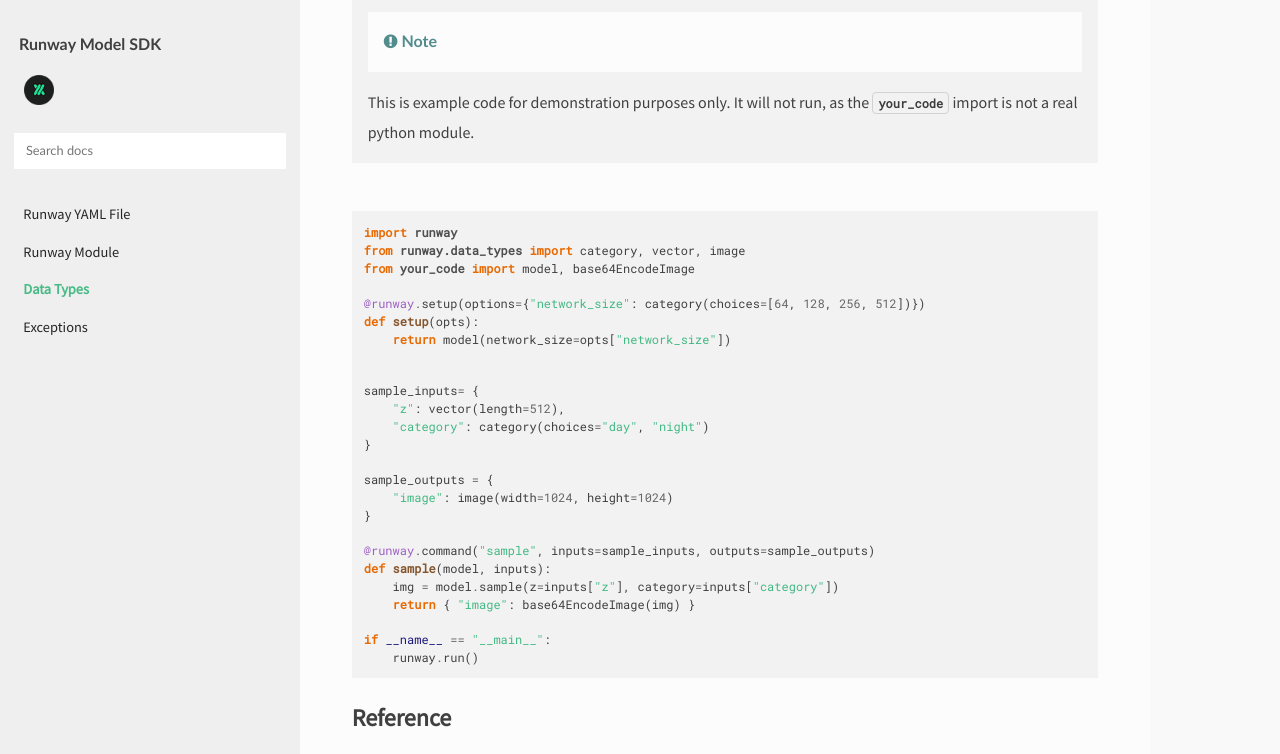
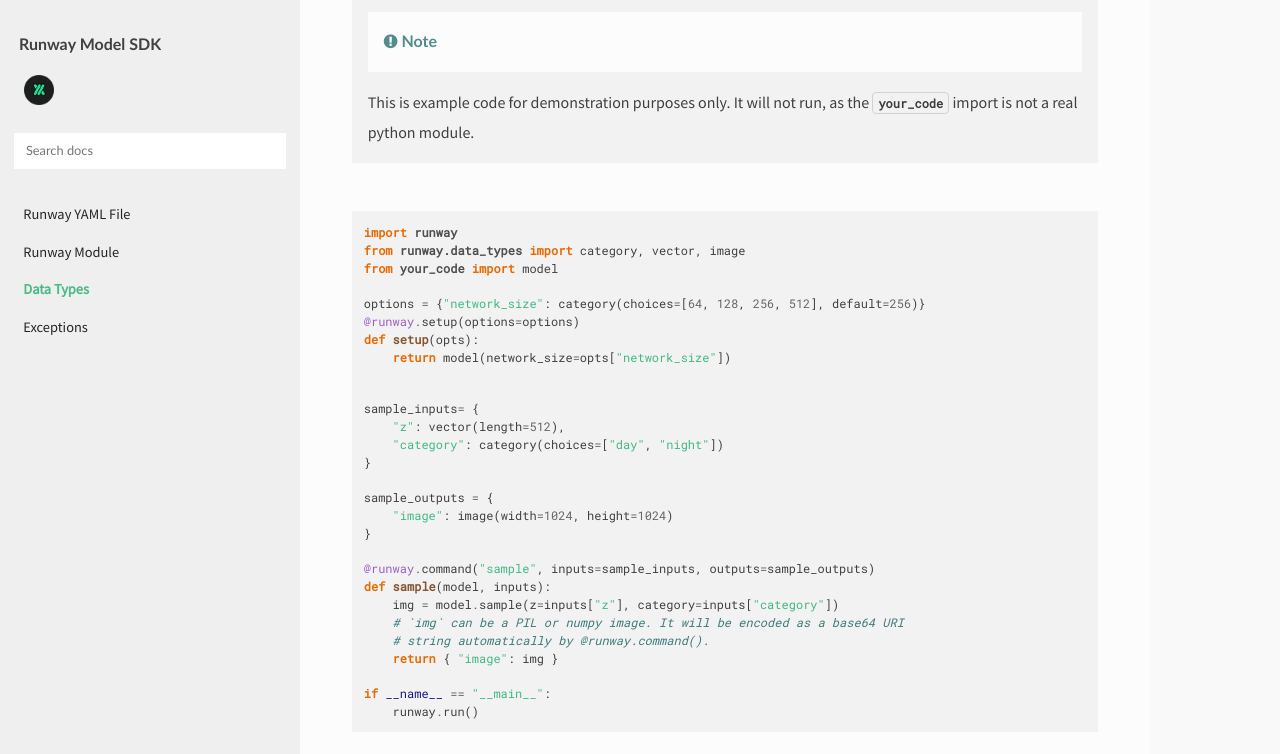
Before and after one commit to runwayml/model-sdk, a Sphinx documentation site: the page built from docs/source/data_types.md, in a window 1280 px wide and 900 px high, scrolled down 438 px, cut to the strip 0-754 px from the top of the window. Built offline with Sphinx 7.4.7 and the Read the Docs theme 2.0.0, drawn with Linux system fonts in a browser that asks for light colours; pages that are not in the unit, such as notebooks, are missing from menus.

Commit message:
Address PR feedback.

````diff
--- a/docs/source/data_types.md
+++ b/docs/source/data_types.md
@@ -13,16 +13,17 @@ The Runway Model SDK provides several data types that can be used to pass values
 ```python
 import runway
 from runway.data_types import category, vector, image
-from your_code import model, base64EncodeImage
+from your_code import model
 
-@runway.setup(options={"network_size": category(choices=[64, 128, 256, 512])})
+options = {"network_size": category(choices=[64, 128, 256, 512], default=256)}
+@runway.setup(options=options)
 def setup(opts):
     return model(network_size=opts["network_size"])
 
 
 sample_inputs= {
     "z": vector(length=512),
-    "category": category(choices="day", "night")
+    "category": category(choices=["day", "night"])
 }
 
 sample_outputs = {
@@ -32,7 +33,9 @@ sample_outputs = {
 @runway.command("sample", inputs=sample_inputs, outputs=sample_outputs)
 def sample(model, inputs):
     img = model.sample(z=inputs["z"], category=inputs["category"])
-    return { "image": base64EncodeImage(img) }
+    # `img` can be a PIL or numpy image. It will be encoded as a base64 URI
+    # string automatically by @runway.command().
+    return { "image": img }
 
 if __name__ == "__main__":
     runway.run()
````
Also changed, not shown: README.md (+6 -0 lines), docs/source/index.md (+4 -4 lines), docs/source/runway_yaml_file.md (+4 -4 lines), 6 other files.
